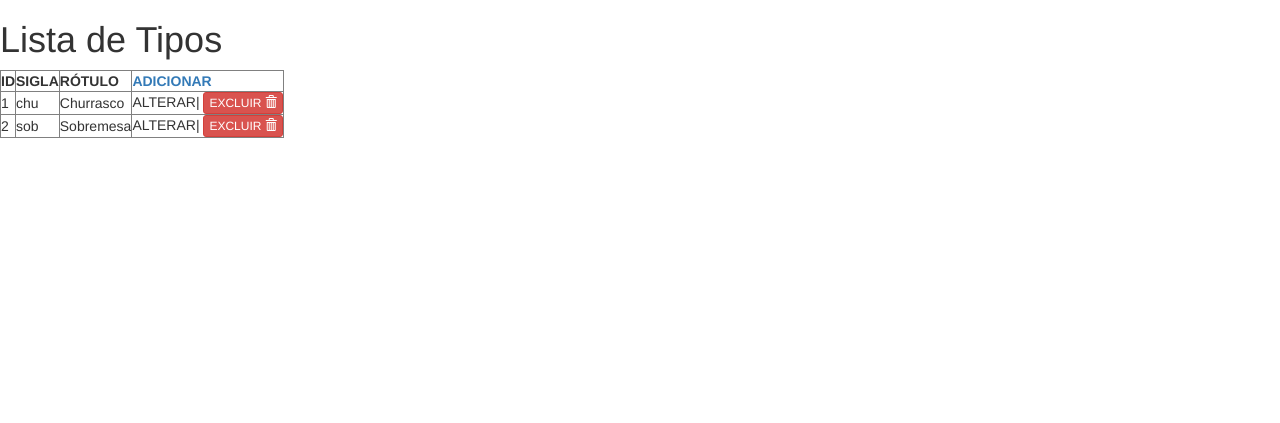
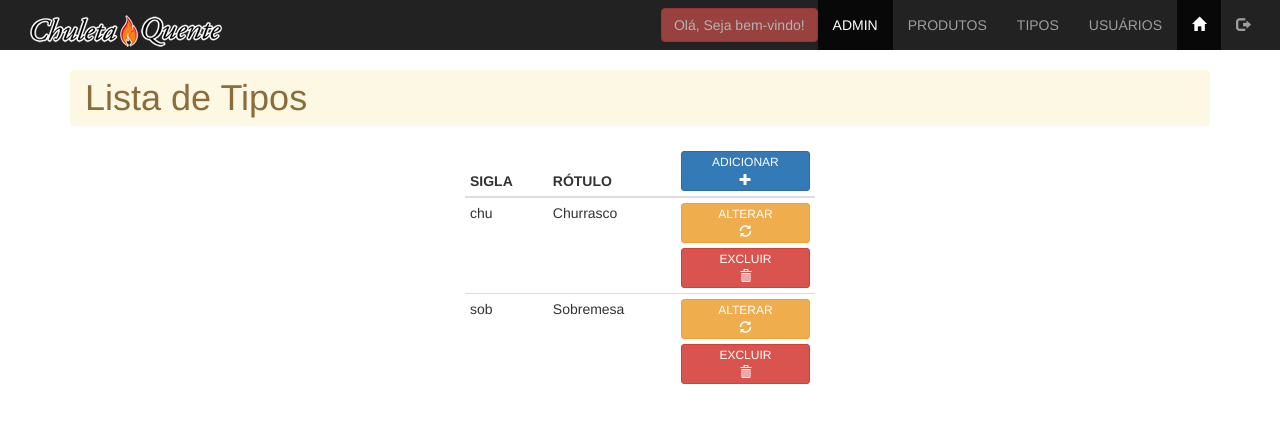
Before and after one commit to Iwanezuk/ti10_php, a PHP site: page /tipos_lista.php in a window 1280 px wide. Shown: the top 423 px of the page. Run offline with PHP 8.4, Linux system fonts and the light colour scheme; data comes from the database, SQL or seed files in the repository.

Commit message:
Update tipos_lista.php

```diff
--- a/admin/tipos_lista.php
+++ b/admin/tipos_lista.php
@@ -26,22 +26,24 @@ $totalRows  =   ($lista)->num_rows;
     <meta name="viewport" content="width=device-width, initial-scale=1.0">
     <link rel="stylesheet" href="../css/bootstrap.min.css">
     <!-- Link para CSS específico -->
-
+    <link rel="stylesheet" href="../css/meu_estilo.css" type="text/css">
 </head>
-<body>
-<!-- main>h1 -->
-<main>
-    <h1>Lista de Tipos</h1>
-    <table border="1">
+<body class="fundofixo">
+<?php include "menu_adm.php"; ?>
+<main class="container">
+    <h1 class="breadcrumb alert-warning">Lista de Tipos</h1>
+    <div class="col-xs-12 col-sm-offset-3 col-sm-6 col-md-offset-4 col-md-4"><!-- dimensionamento -->
+    <table class="table table-hover table-condensed tbopacidade">
         <!-- thead>tr>th*4 -->
         <thead><!-- cabeçalho da tabela -->
             <tr>
-                <th>ID</th><!-- cabeça da coluna -->
+                <th class="hidden">ID</th><!-- cabeça da coluna -->
                 <th>SIGLA</th>
                 <th>RÓTULO</th>
                 <th>
-                    <a href="tipos_insere.php" target="_self">
-                        ADICIONAR
+                    <a href="tipos_insere.php" target="_self" class="btn btn-block btn-primary btn-xs" role="button">
+                        <span class="hidden-xs">ADICIONAR <br></span>
+                        <span class="glyphicon glyphicon-plus" aria-hidden="true"></span>
                     </a>
                 </th>
             </tr>
@@ -51,12 +53,15 @@ $totalRows  =   ($lista)->num_rows;
             <!-- Abre a estrutura de repetição -->
             <?php do { ?>
             <tr><!-- linha da tabela -->
-                <td><?php echo $row['id_tipo']; ?></td>
+                <td class="hidden"><?php echo $row['id_tipo']; ?></td>
                 <td><?php echo $row['sigla_tipo']; ?></td>
                 <td><?php echo $row['rotulo_tipo']; ?></td>
-                <td>ALTERAR|
-                    <button data-nome="<?php echo $row['rotulo_tipo'] ?>" data-id="<?php echo $row['id_tipo'] ?>" class="delete btn btn-danger btn-xs">
-                        <span class="hidden-xs">EXCLUIR</span>
+                <td><a href="tipos_atualiza.php?id_tipo=<?php echo $row['id_tipo']; ?>" class="btn btn-warning btn-block btn-xs">
+                        <span class="hidden-xs">ALTERAR <br></span>
+                        <span class="glyphicon glyphicon-refresh" aria-hidden="true"></span>
+                    </a>
+                    <button data-nome="<?php echo $row['rotulo_tipo'] ?>" data-id="<?php echo $row['id_tipo'] ?>" class="delete btn btn-danger btn-block btn-xs">
+                        <span class="hidden-xs">EXCLUIR <br></span>
                         <span class="glyphicon glyphicon-trash" aria-hidden="true"></span>
                     </button>
                 </td>
@@ -65,6 +70,7 @@ $totalRows  =   ($lista)->num_rows;
             <!-- Fecha a estrutura de repetição -->
         </tbody>
     </table>
+    </div><!-- fecha dimensionamento -->
 </main>
 <!-- Modal -->
 <div id="myModal" class="modal fade" role="dialog">
```
